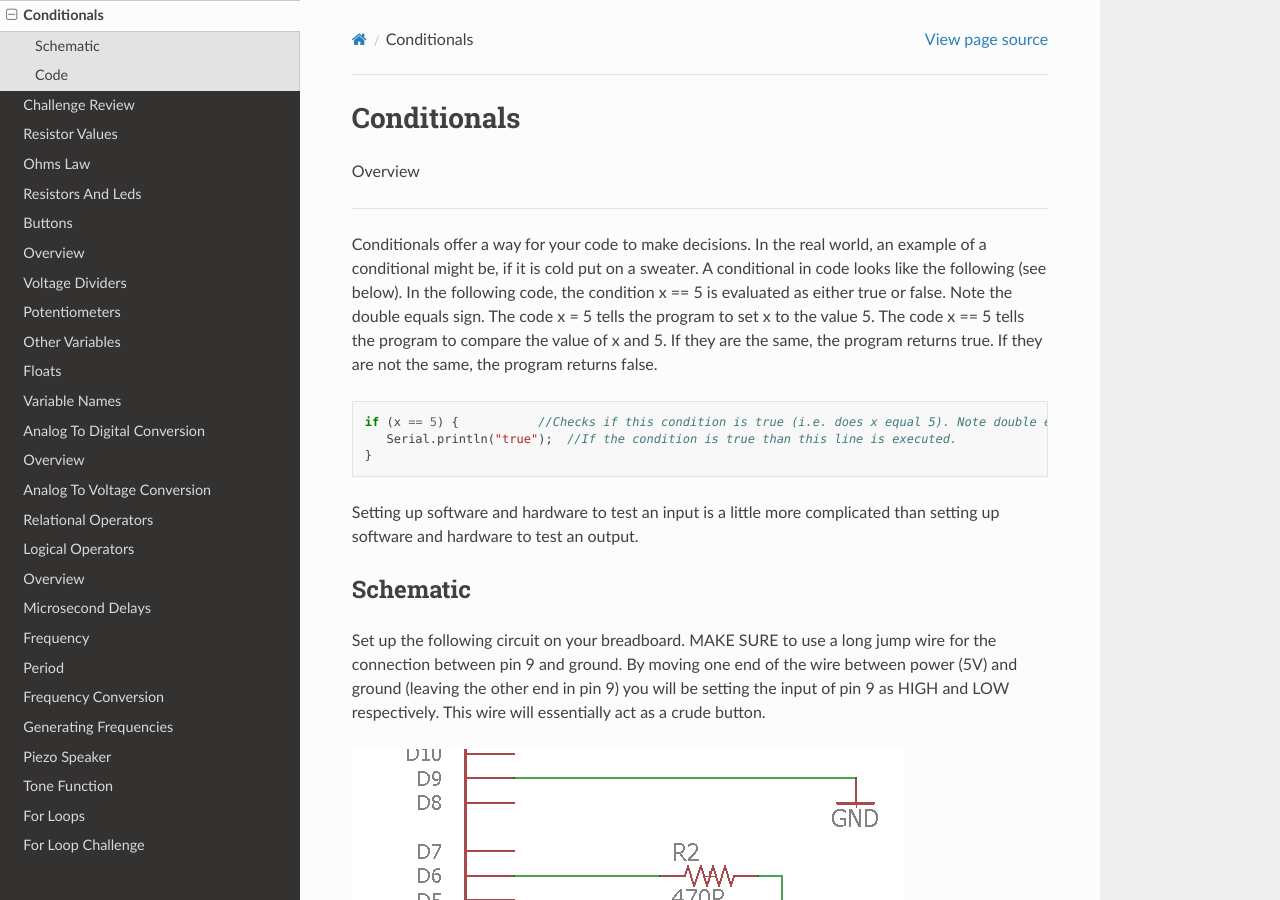
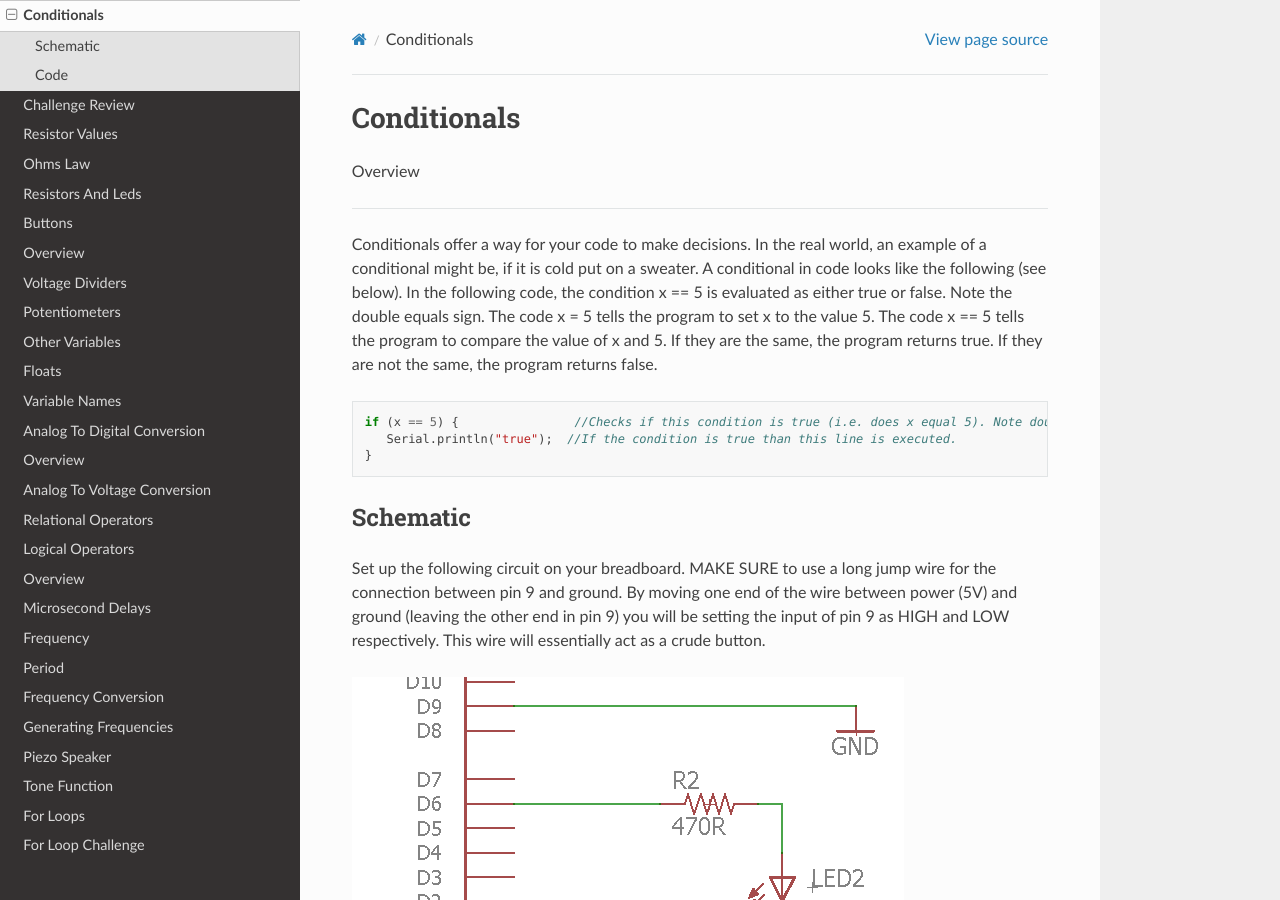
Before and after one commit to maxtkc/mvths-wiki, a Sphinx documentation site: the page built from docs/012a-input-pins.rst, in a window 1280 px wide and 900 px high. Built offline with Sphinx 7.4.7 and the Read the Docs theme 2.0.0, drawn with Linux system fonts in a browser that asks for light colours; pages that are not in the unit, such as notebooks, are missing from menus.

Commit message:
Update 012a-input-pins.rst

```diff
--- a/docs/012a-input-pins.rst
+++ b/docs/012a-input-pins.rst
@@ -9,11 +9,10 @@ Conditionals offer a way for your code to make decisions. In the real world, an
 
 .. code-block:: c
 
-   if (x == 5) {           //Checks if this condition is true (i.e. does x equal 5). Note double equals sign
+   if (x == 5) {                //Checks if this condition is true (i.e. does x equal 5). Note double equals sign
       Serial.println("true");  //If the condition is true than this line is executed.
    }
 
-Setting up software and hardware to test an input is a little more complicated than setting up software and hardware to test an output.
 
 Schematic
 ---------
```
